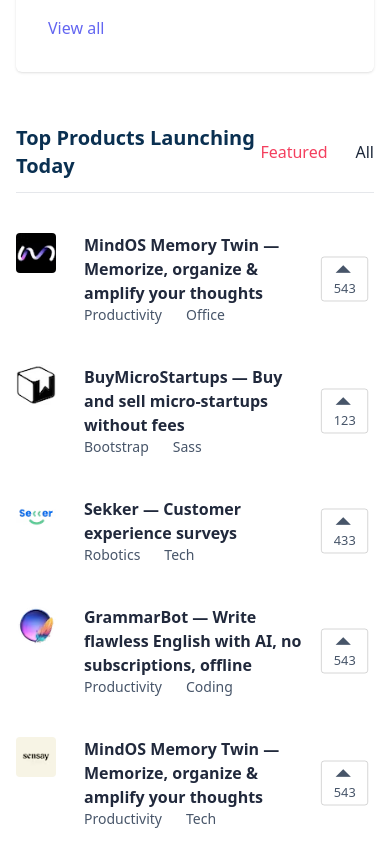
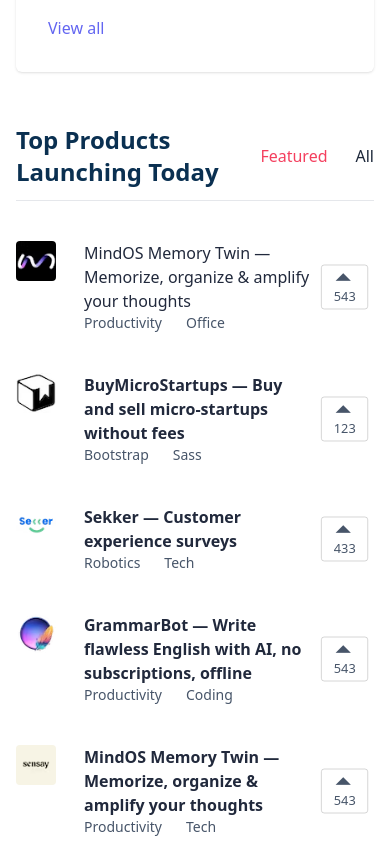
Before and after one commit to DiranDesai/Tailwind-Css, a website: page index.html in a window 390 px wide. Shown: the part 1440-2306 px from the top of the page. Drawn offline with Linux system fonts and the light colour scheme.

Commit message:
Update index.html

```diff
--- a/index.html
+++ b/index.html
@@ -103,7 +103,7 @@
         <div class="container flex flex-col justify-between lg:flex-row mx-auto mt-10 px-4">
             <div class="posts-container-left lg:mr-20 lg:w-4/6">
                 <div class="flex justify-between items-center border-b py-3">
-                    <h2 class="text-xl md:text-2xl font-semibold text-color2">Top Products Launching Today</h2>
+                    <h2 class="text-2xl font-semibold text-color2">Top Products Launching Today</h2>
                     <div class="flex space-x-7">
                         <a href="#" class="text-rose-500 font-medium">Featured</a>
                         <a href="#" class="text-slate-800 font-medium">All</a>
@@ -114,7 +114,7 @@
                         <div class="flex space-x-7">
                             <img src="images/a.avif" class="w-16 h-16 rounded" alt="">
                             <div>
-                                <h3 class="font-semibold text-slate-600"><a href="#">MindOS Memory Twin — Memorize, organize & amplify your thoughts</a></h3>
+                                <h3 class="font-medium text-slate-600"><a href="#">MindOS Memory Twin — Memorize, organize & amplify your thoughts</a></h3>
                                 <div class="flex flex-row text-slate-600 text-sm space-x-6">
                                     <span>Productivity</span>
                                     <span>Office</span>
```
